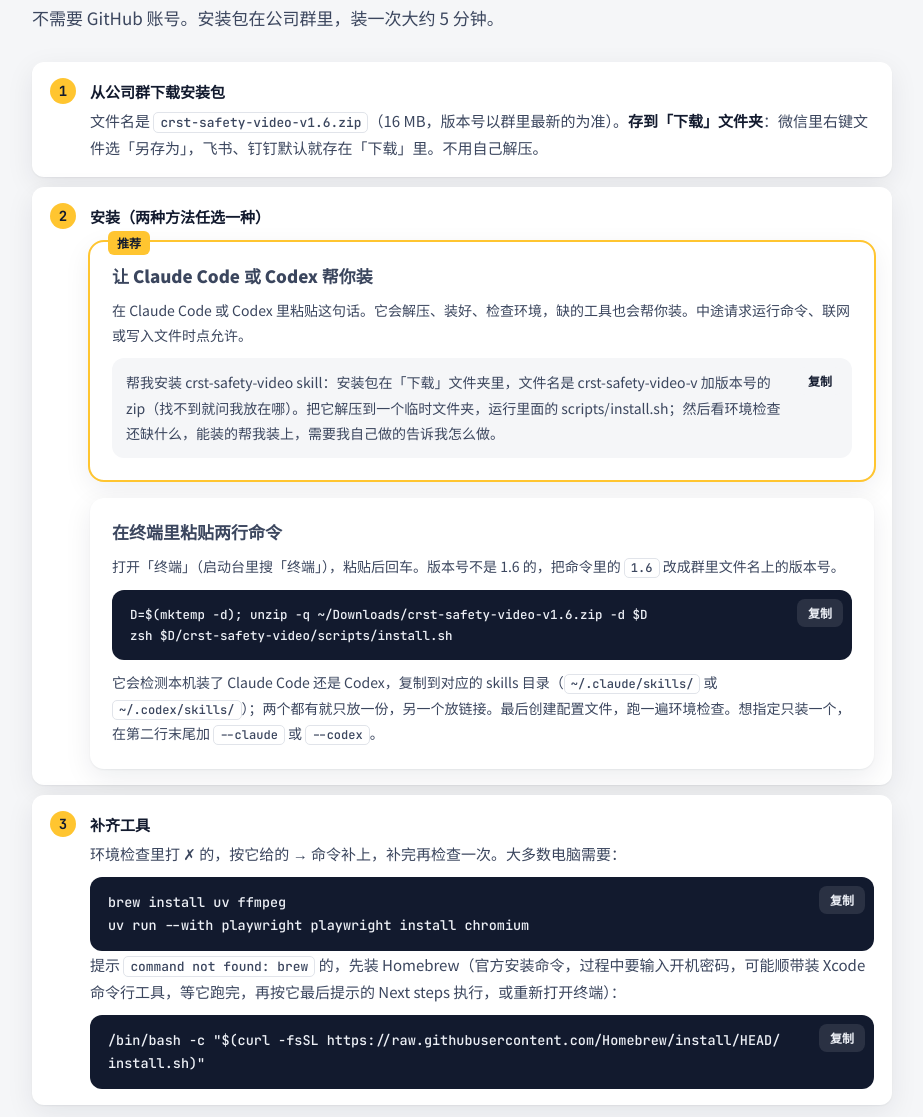
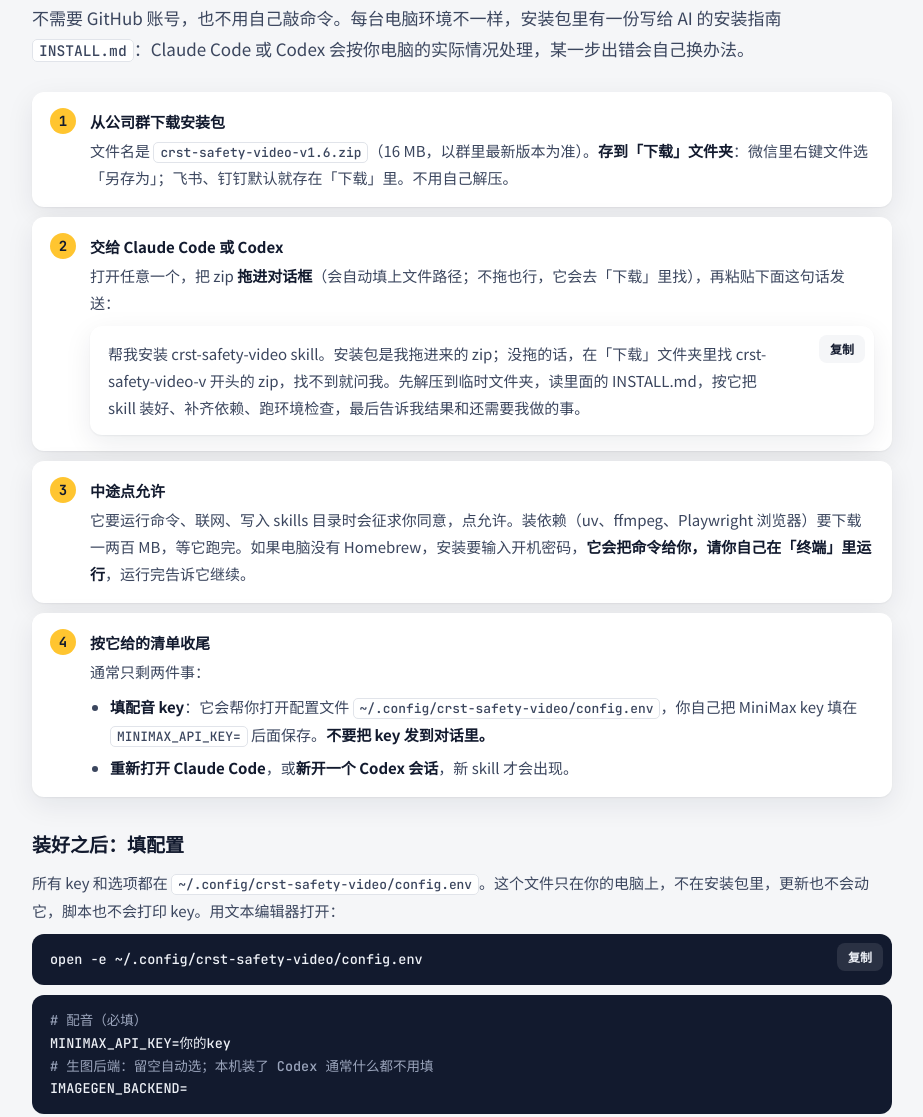
Before and after one commit to sundyme/crst-video-showcase, a plain HTML site: page skill/index.html in a window 1280 px wide. Shown: the part 4390-5507 px from the top of the page, without its empty margins (284-1207 px from the left). Drawn offline with nearby package versions, Linux system fonts and the light colour scheme; a web font is replaced by a local one.

Commit message:
安装说明改为把安装包交给 Claude Code / Codex 由 AI 安装（包内 INSTALL.md 指南），终端命令移到常见问题作备用；展示页 skill 卡片同步

```diff
--- a/skill/index.html
+++ b/skill/index.html
@@ -195,10 +195,12 @@
 
 
 .prep { margin: 0 0 8px; padding: 0; list-style: none; display: grid; gap: 10px; counter-reset: p; }
-.prep li { position: relative; background: var(--white); border-radius: 12px; box-shadow: var(--shadow); padding: 16px 18px 16px 58px; font-size: 15px; color: var(--ink-2); counter-increment: p; }
-.prep li::before { content: counter(p); position: absolute; left: 18px; top: 16px; width: 26px; height: 26px; border-radius: 50%; background: var(--yel); color: var(--ink); font: 800 14px/26px var(--f-mono); text-align: center; }
-.prep li > b:first-child { display: block; color: var(--ink); margin-bottom: 2px; }
+.prep > li { position: relative; background: var(--white); border-radius: 12px; box-shadow: var(--shadow); padding: 16px 18px 16px 58px; font-size: 15px; color: var(--ink-2); counter-increment: p; }
+.prep > li::before { content: counter(p); position: absolute; left: 18px; top: 16px; width: 26px; height: 26px; border-radius: 50%; background: var(--yel); color: var(--ink); font: 800 14px/26px var(--f-mono); text-align: center; }
+.prep > li > b:first-child { display: block; color: var(--ink); margin-bottom: 2px; }
 .prep b.i { color: var(--ink); }
+.prep .ticks { margin: 8px 0 0; padding-left: 20px; display: grid; gap: 6px; list-style: disc; }
+.faq .code { margin: 10px 0 4px; }
 .diffs { margin: 0; padding: 0; list-style: none; display: grid; gap: 10px; }
 .diffs li { background: var(--white); border-radius: 12px; box-shadow: var(--shadow); padding: 14px 18px; font-size: 15px; color: var(--ink-2); }
 .diffs li b { display: block; color: var(--ink); margin-bottom: 2px; }
@@ -371,15 +373,15 @@
     </section>
 
     <section id="require">
-      <div class="h2"><div class="eyebrow">环境要求</div><h2>装之前先准备这些</h2><p>只在 macOS 上验证过。不用一项项对照：装完运行环境检查，它会告诉你缺什么、怎么补。</p></div>
+      <div class="h2"><div class="eyebrow">环境要求</div><h2>装之前先准备这些</h2><p>只在 macOS 上验证过。不用一项项对照：安装时 AI 会检查并补齐，最后告诉你还缺什么。</p></div>
       <div class="tbl-box">
         <table>
           <thead><tr><th>需要</th><th>用途</th><th>怎么准备</th></tr></thead>
           <tbody>
             <tr><td>Claude Code 或 Codex<span class="req">二选一</span></td><td>运行这个 skill</td><td>Claude 桌面版的 Code 页或 <code>claude</code> 命令；Codex 应用或 <code>codex</code> 命令。两个都装也行</td></tr>
             <tr><td>安装包<span class="req">必需</span></td><td>安装和更新 skill</td><td>公司群里的 <code>crst-safety-video-v1.6.zip</code>（16 MB），存到「下载」文件夹</td></tr>
-            <tr><td>uv、ffmpeg<span class="req">必需</span></td><td>运行脚本、合成音视频</td><td><code>brew install uv ffmpeg</code>（需要先有 Homebrew，见「安装」第 3 步）</td></tr>
-            <tr><td>Playwright Chromium<span class="req">必需</span></td><td>逐帧渲染画面</td><td><code>uv run --with playwright playwright install chromium</code></td></tr>
+            <tr><td>uv、ffmpeg<span class="req">必需</span></td><td>运行脚本、合成音视频</td><td>安装时 AI 会帮你装</td></tr>
+            <tr><td>Playwright Chromium<span class="req">必需</span></td><td>逐帧渲染画面</td><td>安装时 AI 会帮你装</td></tr>
             <tr><td>MiniMax API key<span class="req">配音需要</span></td><td>英文配音</td><td>填进配置文件</td></tr>
             <tr><td>一个生图后端<span class="req">生图需要</span></td><td>角色动作、背景、道具</td><td>本机 Codex 或任一生图 API，见下方「生图后端」</td></tr>
             <tr><td>Blender＋CRST Pro 模型<span class="opt">可选</span></td><td>渲染真实产品图</td><td>没有就用官方产品白底图，脚本会抠图加描边</td></tr>
@@ -389,34 +391,18 @@
     </section>
 
     <section id="install">
-      <div class="h2"><div class="eyebrow">安装</div><h2>三步装好</h2><p>不需要 GitHub 账号。安装包在公司群里，装一次大约 5 分钟。</p></div>
+      <div class="h2"><div class="eyebrow">安装</div><h2>把安装包交给 AI，让它来装</h2><p>不需要 GitHub 账号，也不用自己敲命令。每台电脑环境不一样，安装包里有一份写给 AI 的安装指南 <code>INSTALL.md</code>：Claude Code 或 Codex 会按你电脑的实际情况处理，某一步出错会自己换办法。</p></div>
 
       <ol class="prep">
-        <li><b>从公司群下载安装包</b>文件名是 <code>crst-safety-video-v1.6.zip</code>（16 MB，版本号以群里最新的为准）。<b class="i">存到「下载」文件夹</b>：微信里右键文件选「另存为」，飞书、钉钉默认就存在「下载」里。不用自己解压。</li>
-        <li><b>安装（两种方法任选一种）</b>
-          <div class="methods" style="margin-top:12px">
-            <div class="m rec">
-              <span class="badge">推荐</span>
-              <h3>让 Claude Code 或 Codex 帮你装</h3>
-              <p>在 Claude Code 或 Codex 里粘贴这句话。它会解压、装好、检查环境，缺的工具也会帮你装。中途请求运行命令、联网或写入文件时点允许。</p>
-              <div class="prompt" data-copy="帮我安装 crst-safety-video skill：安装包在「下载」文件夹里，文件名是 crst-safety-video-v 加版本号的 zip（找不到就问我放在哪）。把它解压到一个临时文件夹，运行里面的 scripts/install.sh；然后看环境检查还缺什么，能装的帮我装上，需要我自己做的告诉我怎么做。">帮我安装 crst-safety-video skill：安装包在「下载」文件夹里，文件名是 crst-safety-video-v 加版本号的 zip（找不到就问我放在哪）。把它解压到一个临时文件夹，运行里面的 scripts/install.sh；然后看环境检查还缺什么，能装的帮我装上，需要我自己做的告诉我怎么做。</div>
-            </div>
-            <div class="m">
-              <h3>在终端里粘贴两行命令</h3>
-              <p>打开「终端」（启动台里搜「终端」），粘贴后回车。版本号不是 1.6 的，把命令里的 <code>1.6</code> 改成群里文件名上的版本号。</p>
-              <div class="code" data-copy="D=$(mktemp -d); unzip -q ~/Downloads/crst-safety-video-v1.6.zip -d $D
-zsh $D/crst-safety-video/scripts/install.sh">D=$(mktemp -d); unzip -q ~/Downloads/crst-safety-video-v1.6.zip -d $D
-zsh $D/crst-safety-video/scripts/install.sh</div>
-              <p>它会检测本机装了 Claude Code 还是 Codex，复制到对应的 skills 目录（<code>~/.claude/skills/</code> 或 <code>~/.codex/skills/</code>）；两个都有就只放一份，另一个放链接。最后创建配置文件，跑一遍环境检查。想指定只装一个，在第二行末尾加 <code>--claude</code> 或 <code>--codex</code>。</p>
-            </div>
-          </div>
-        </li>
-        <li><b>补齐工具</b>环境检查里打 ✗ 的，按它给的 → 命令补上，补完再检查一次。大多数电脑需要：
-          <div class="code" data-copy="brew install uv ffmpeg
-uv run --with playwright playwright install chromium">brew install uv ffmpeg
-uv run --with playwright playwright install chromium</div>
-          提示 <code>command not found: brew</code> 的，先装 Homebrew（官方安装命令，过程中要输入开机密码，可能顺带装 Xcode 命令行工具，等它跑完，再按它最后提示的 Next steps 执行，或重新打开终端）：
-          <div class="code" data-copy='/bin/bash -c "$(curl -fsSL https://raw.githubusercontent.com/Homebrew/install/HEAD/install.sh)"'>/bin/bash -c "$(curl -fsSL https://raw.githubusercontent.com/Homebrew/install/HEAD/install.sh)"</div></li>
+        <li><b>从公司群下载安装包</b>文件名是 <code>crst-safety-video-v1.6.zip</code>（16 MB，以群里最新版本为准）。<b class="i">存到「下载」文件夹</b>：微信里右键文件选「另存为」；飞书、钉钉默认就存在「下载」里。不用自己解压。</li>
+        <li><b>交给 Claude Code 或 Codex</b>打开任意一个，把 zip <b class="i">拖进对话框</b>（会自动填上文件路径；不拖也行，它会去「下载」里找），再粘贴下面这句话发送：
+          <div class="prompt" style="margin-top:10px" data-copy="帮我安装 crst-safety-video skill。安装包是我拖进来的 zip；没拖的话，在「下载」文件夹里找 crst-safety-video-v 开头的 zip，找不到就问我。先解压到临时文件夹，读里面的 INSTALL.md，按它把 skill 装好、补齐依赖、跑环境检查，最后告诉我结果和还需要我做的事。">帮我安装 crst-safety-video skill。安装包是我拖进来的 zip；没拖的话，在「下载」文件夹里找 crst-safety-video-v 开头的 zip，找不到就问我。先解压到临时文件夹，读里面的 INSTALL.md，按它把 skill 装好、补齐依赖、跑环境检查，最后告诉我结果和还需要我做的事。</div></li>
+        <li><b>中途点允许</b>它要运行命令、联网、写入 skills 目录时会征求你同意，点允许。装依赖（uv、ffmpeg、Playwright 浏览器）要下载一两百 MB，等它跑完。如果电脑没有 Homebrew，安装要输入开机密码，<b class="i">它会把命令给你，请你自己在「终端」里运行</b>，运行完告诉它继续。</li>
+        <li><b>按它给的清单收尾</b>通常只剩两件事：
+          <ul class="ticks">
+            <li><b class="i">填配音 key</b>：它会帮你打开配置文件 <code>~/.config/crst-safety-video/config.env</code>，你自己把 MiniMax key 填在 <code>MINIMAX_API_KEY=</code> 后面保存。<b class="i">不要把 key 发到对话里。</b></li>
+            <li><b class="i">重新打开 Claude Code</b>，或<b class="i">新开一个 Codex 会话</b>，新 skill 才会出现。</li>
+          </ul></li>
       </ol>
 
       <h3 class="sub-h">装好之后：填配置</h3>
@@ -443,9 +429,9 @@
 当前会用：codex</div>
 
       <h3 class="sub-h">以后更新</h3>
-      <p class="plain">群里发了新版安装包，按上面第 1、2 步再装一遍就行。旧版本会挪到 <code>~/.config/crst-safety-video/backup/</code>；你自己补进角色库的新姿势会自动搬到新版里；配置文件不动。查看当前装的版本：</p>
-      <div class="code" data-copy="python3 ~/.claude/skills/crst-safety-video/scripts/doctor.py | head -1">python3 ~/.claude/skills/crst-safety-video/scripts/doctor.py | head -1</div>
-      <p class="plain">（只用 Codex 的把路径里的 <code>.claude</code> 换成 <code>.codex</code>。）</p>
+      <p class="plain">群里发了新版安装包，同样拖给 Claude Code 或 Codex，说：</p>
+      <div class="prompt" data-copy="按这个安装包里的 INSTALL.md 帮我更新 crst-safety-video skill，最后告诉我更新到了哪个版本。">按这个安装包里的 INSTALL.md 帮我更新 crst-safety-video skill，最后告诉我更新到了哪个版本。</div>
+      <p class="plain" style="margin-top:10px">旧版本会挪到 <code>~/.config/crst-safety-video/backup/</code>；你自己补进角色库的新姿势会保留；配置文件不动。</p>
       <div class="callout"><b>装好后重新打开 Claude Code，或新开一个 Codex 会话。</b>提到用电安全视频、插排科普、CRST 视频时会自动用上这个 skill；也可以直接说「用 crst-safety-video」。</div>
 
       <h3 class="sub-h">在 Codex 里用的区别</h3>
@@ -542,8 +528,10 @@
     <section id="faq">
       <div class="h2"><div class="eyebrow">常见问题</div><h2>常见问题</h2></div>
       <div class="faq">
-        <details><summary>找不到安装包 / 提示 cannot find or open</summary><p>说明「下载」文件夹里没有这个文件名的 zip。确认文件存进了「下载」（微信要右键「另存为」），文件名的版本号和命令里的一致。也可以在 Finder 里把 zip 拖进「下载」文件夹再试。</p></details>
-        <details><summary>提示 command not found: brew / uv / ffmpeg</summary><p>工具还没装，按「安装」第 3 步补上。刚装完 Homebrew 的，要按它最后提示的 Next steps 执行那两行，或重新打开终端。</p></details>
+        <details><summary>AI 装到一半卡住或报错怎么办？</summary><p>直接把报错告诉它，或者说「按 INSTALL.md 里『出错时』的办法继续」。INSTALL.md 写了常见问题的处理方法和装好的标准，它可以换一种方式完成。实在不行，把对话截图发给维护者。</p></details>
+        <details><summary>不想用 AI，自己在终端里装可以吗？</summary><p>可以。打开「终端」，粘贴下面两行回车（版本号按实际改）。缺的工具按环境检查里 → 的提示补上。</p><div class="code" data-copy="D=$(mktemp -d); unzip -q ~/Downloads/crst-safety-video-v1.6.zip -d $D
+zsh $D/crst-safety-video/scripts/install.sh">D=$(mktemp -d); unzip -q ~/Downloads/crst-safety-video-v1.6.zip -d $D
+zsh $D/crst-safety-video/scripts/install.sh</div></details>
         <details><summary>弹出「需要安装命令行开发者工具」</summary><p>新电脑第一次用 python3 或 git 时 macOS 会弹这个框，点「安装」，等它装完（几分钟），再把安装命令运行一次。</p></details>
         <details><summary>装完了，但 Claude Code / Codex 里用不上</summary><p>装好后要<b>重新打开 Claude Code</b>，或<b>新开一个 Codex 会话</b>，已经开着的会话看不到新 skill。再不行，运行环境检查，看 Claude Code、Codex 两行是不是 ✓。</p></details>
         <details><summary>我自己补的 Ray 姿势，更新时会被覆盖吗？</summary><p>不会。更新时，你补进 <code>library/</code> 的新文件会自动搬到新版；旧版整份备份在 <code>~/.config/crst-safety-video/backup/</code>。好用的姿势可以发给维护者，统一收进下一版安装包。</p></details>
@@ -563,7 +551,7 @@
     <section id="versions">
       <div class="h2"><div class="eyebrow">版本记录</div><h2>版本记录</h2></div>
       <ol class="versions">
-        <li><b>v1.6</b><span>2026-10-08</span><p>改为安装包分发：不需要 GitHub 账号，群里下载 zip，运行安装脚本就装好；更新时旧版自动备份，自己补的角色姿势自动保留。环境检查显示版本号。</p></li>
+        <li><b>v1.6</b><span>2026-10-08</span><p>改为安装包分发、交给 AI 安装：不需要 GitHub 账号；包里新增写给 AI 的 INSTALL.md，Claude Code 或 Codex 按电脑实际情况安装，出错能换路；更新时旧版自动备份，自己补的角色姿势自动保留。</p></li>
         <li><b>v1.5</b><span>2026-10-08</span><p>同时支持 Codex：安装脚本自动装给本机的 Claude Code 和 Codex，仓库只留一份；补充在 Codex 里运行的注意事项。</p></li>
         <li><b>v1.4</b><span>2026-10-08 · 上传 GitHub</span><p>生图后端可换：本机 Codex、OpenAI 兼容 API、Gemini API、Antigravity、自定义命令；key 统一放配置文件；新增安装脚本和环境检查。</p></li>
         <li><b>v1.3</b><span>2026-10-08</span><p>新增 Ray 2D 角色库（10 个姿势，含口型和眨眼），角色动画拆成独立模块；新增库同步和打包脚本；帽徽按帽檐角度贴正。</p></li>
```
Also changed, not shown: index.html (+3 -3 lines).
